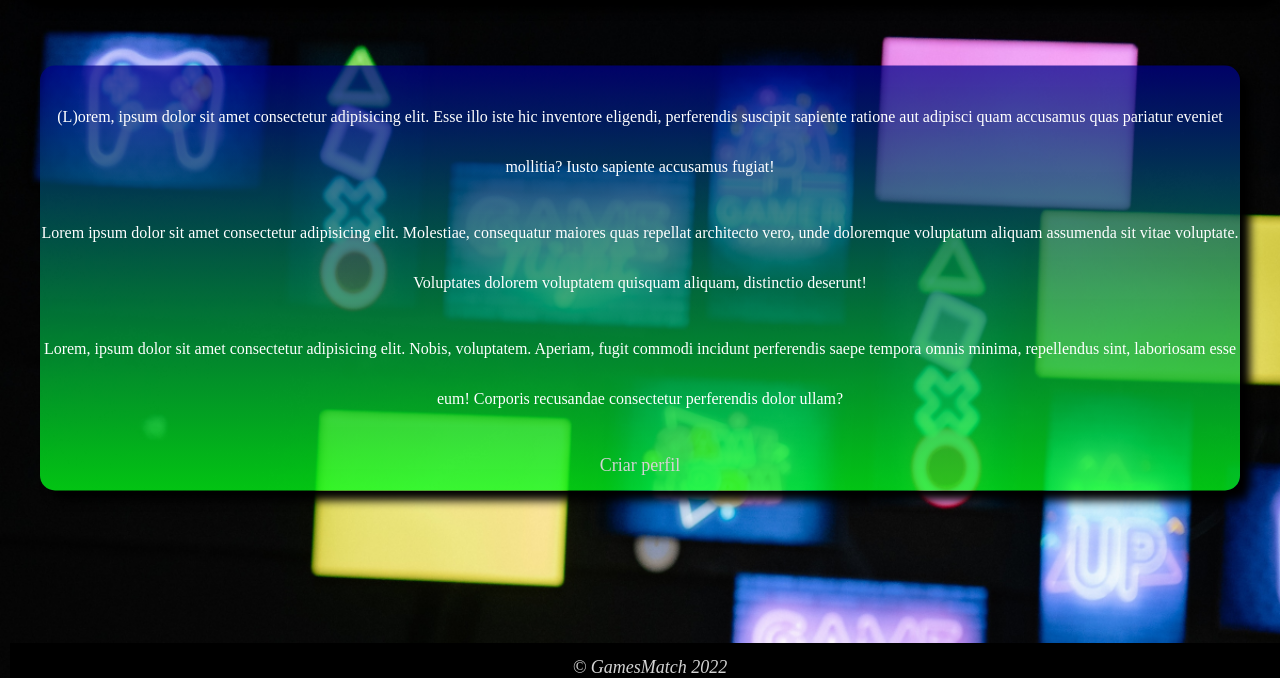
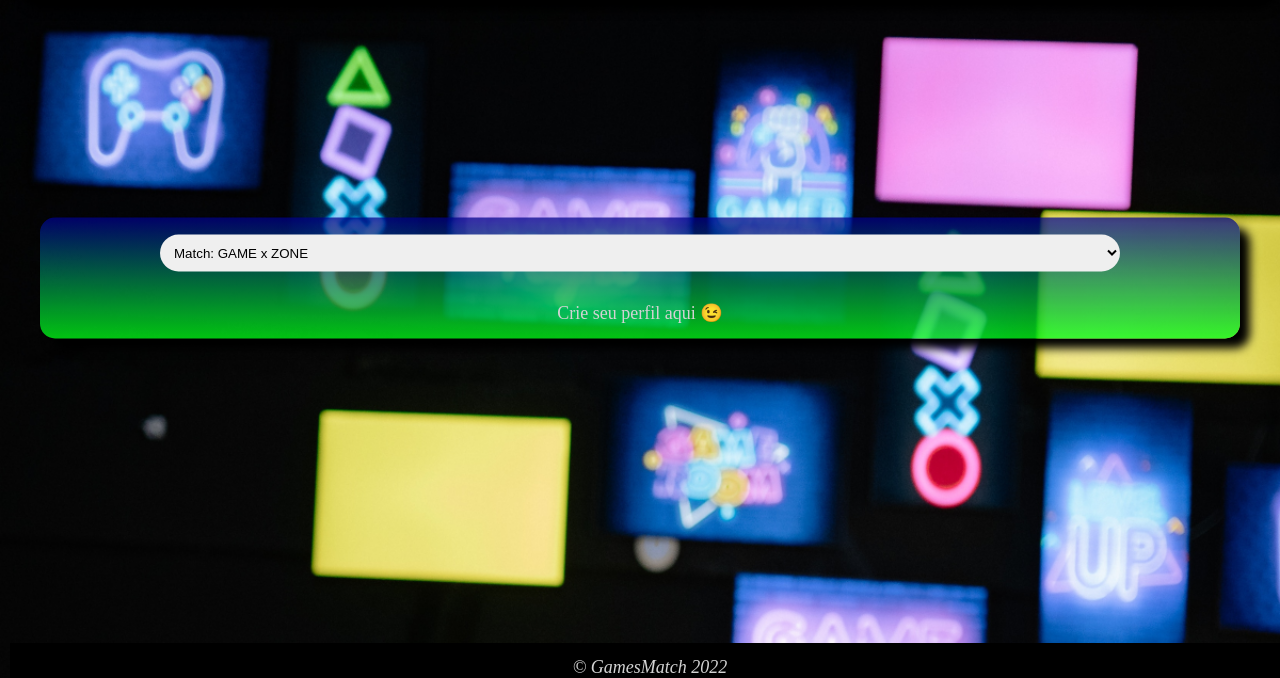
Before and after one commit to dielito2010/gamesmatch2, a Django app: page / in a window 1280 px wide. Shown: the part 122-800 px from the top of the page. Run offline with Django 4.2, Linux system fonts and the light colour scheme.

Commit message:
alterações para home

```diff
--- a/global/matchapp/templates/home.html
+++ b/global/matchapp/templates/home.html
@@ -2,27 +2,28 @@
 {% block content %}
 <div class="container">
     <div class="screenHome">
-        <form class="form">
-            <p>
-                (L)orem, ipsum dolor sit amet consectetur adipisicing elit.
-                Esse illo iste hic inventore eligendi, perferendis suscipit
-                sapiente ratione aut adipisci quam accusamus quas pariatur
-                eveniet mollitia? Iusto sapiente accusamus fugiat!
-            </p>
-            <p>
-                Lorem ipsum dolor sit amet consectetur adipisicing elit.
-                Molestiae, consequatur maiores quas repellat architecto vero,
-                unde doloremque voluptatum aliquam assumenda sit vitae voluptate.
-                Voluptates dolorem voluptatem quisquam aliquam, distinctio deserunt!
-            </p>
-            <p>
-                Lorem, ipsum dolor sit amet consectetur adipisicing elit. Nobis, voluptatem.
-                Aperiam, fugit commodi incidunt perferendis saepe tempora omnis minima,
-                repellendus sint, laboriosam esse eum! Corporis recusandae consectetur
-                perferendis dolor ullam?
-            </p>
-            <a href="{% url 'perfil_add' %}"> Criar perfil</a>
-        </form>
+        <select name="tipoMatch" id="match" class="inputs">
+            <option value="1">Match: GAME x ZONE</option>
+            <option value="2">Match: GAMER x ZONE</option>
+            <option value="3">Match: GAMER x GAMER</option>
+        </select>
+        <br>
+        <table>
+            <thead>
+                <tr>
+                    <th></th>
+                    <th></th>
+                </tr>
+            </thead>
+            <tbody>
+                {% for perfil in perfis %}
+                <tr>
+                    <td>{{ perfil.game1 }}</td>
+                    <td>{{ perfil.zone }}</td>
+                {% endfor %}
+            </tbody>
+        </table>
+        <a href="{% url 'perfil_add' %}"> Crie seu perfil aqui &#128521;</a>
     </div>
 </div>
 {% endblock %}
--- a/global/matchapp/templates/perfil.html
+++ b/global/matchapp/templates/perfil.html
@@ -1,7 +1,6 @@
 {% extends 'base.html' %}
 {% block content %}
 <div class="container">
-    <!-- tela de login -->
     <div class="screenPerfil">
         <div>
             <h1>Perfis cadastrados:</h1>
```
